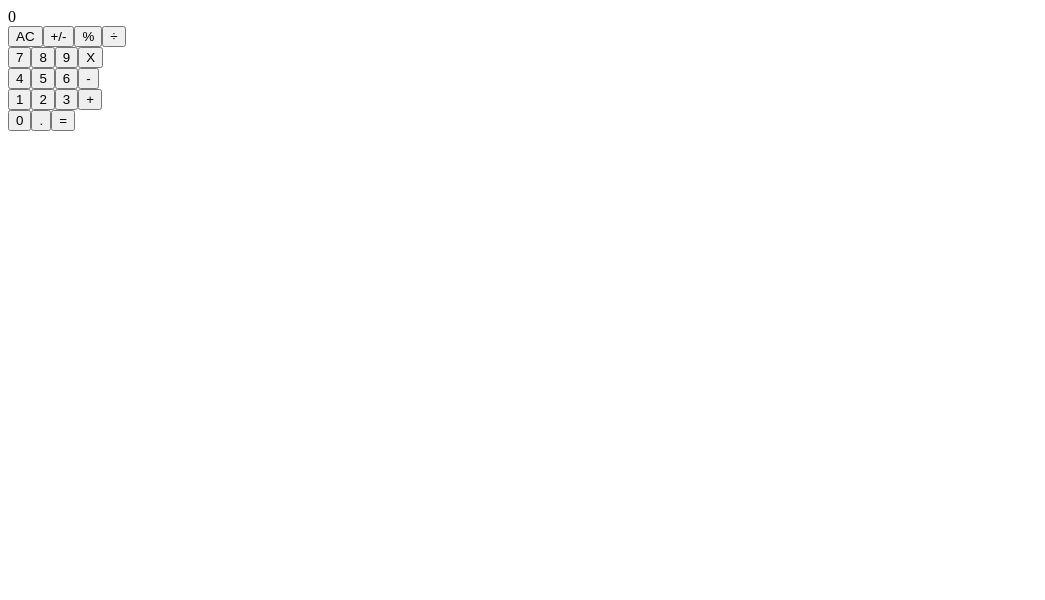
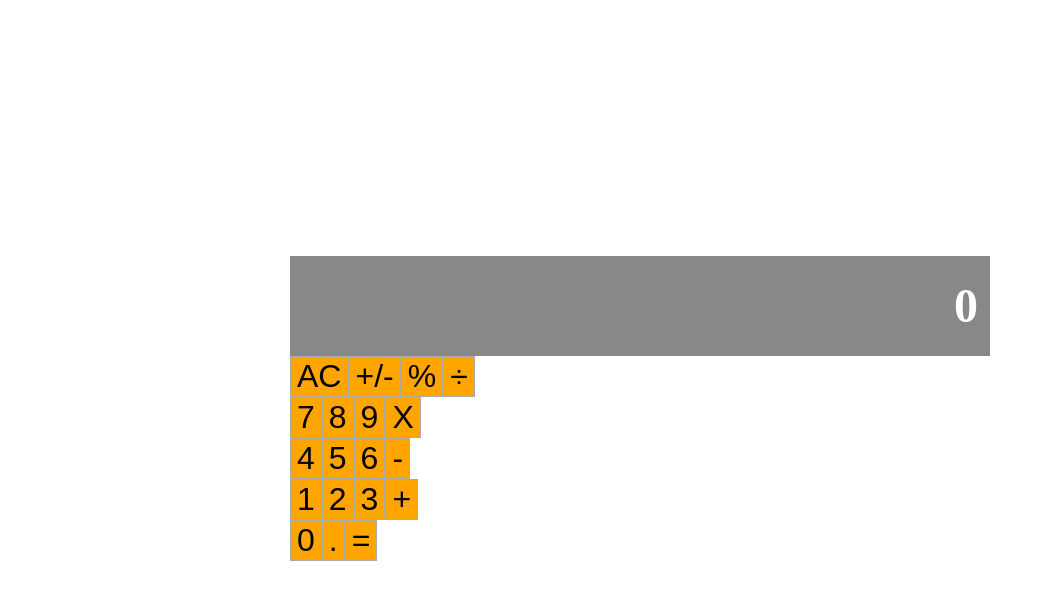
Before and after one commit to flpfar/calculator, a React (Create React App) app: page / in a window 1280 px wide. Shown: the top 600 px of the page, without its empty margins (0-1045 px from the left). Built offline with nearby package versions, Linux system fonts and the light colour scheme.

Commit message:
Add general styling

```diff
--- a/src/index.css
+++ b/src/index.css
@@ -1,3 +1,51 @@
 * {
   box-sizing: border-box;
 }
+
+#root {
+  display: grid;
+  place-items: center;
+  height: 100vh;
+}
+
+.calculator,
+.display,
+.button-panel {
+  display: flex;
+}
+
+.calculator {
+  width: 700px;
+  flex-direction: column;
+}
+
+.display {
+  background-color: #888;
+  height: 100px;
+  color: #fff;
+  font-weight: 700;
+  font-size: 3rem;
+  padding: 4px 12px;
+  justify-content: flex-end;
+  align-items: center;
+}
+
+.button-panel {
+  flex-direction: column;
+}
+
+.row {
+  display: flex;
+  width: 100%;
+  height: 100px;
+}
+
+.btn {
+  font-size: 2rem;
+  background-color: orange;
+  border: 1px solid #aaa;
+}
+
+.btn:hover {
+  opacity: 0.6;
+}
```
